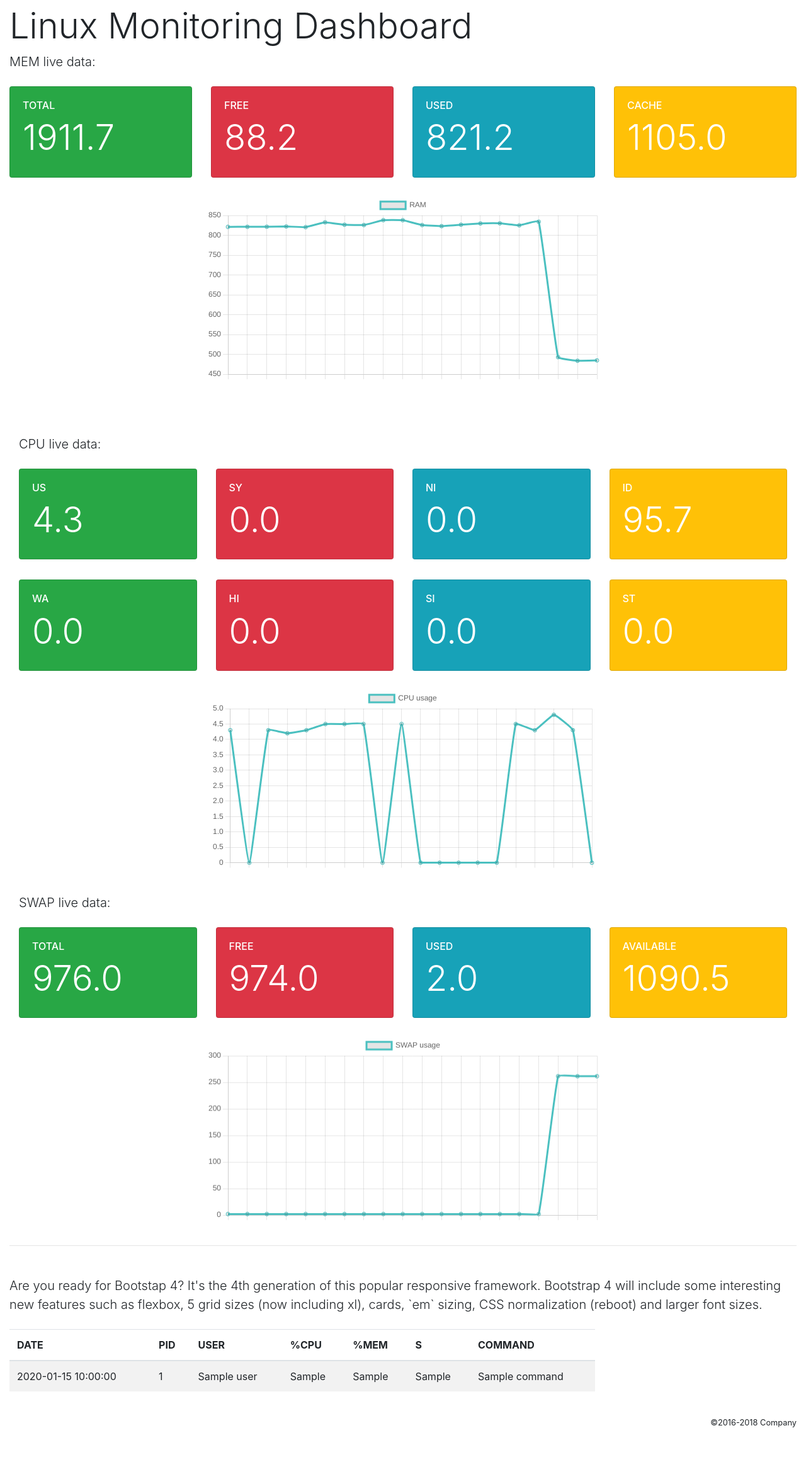
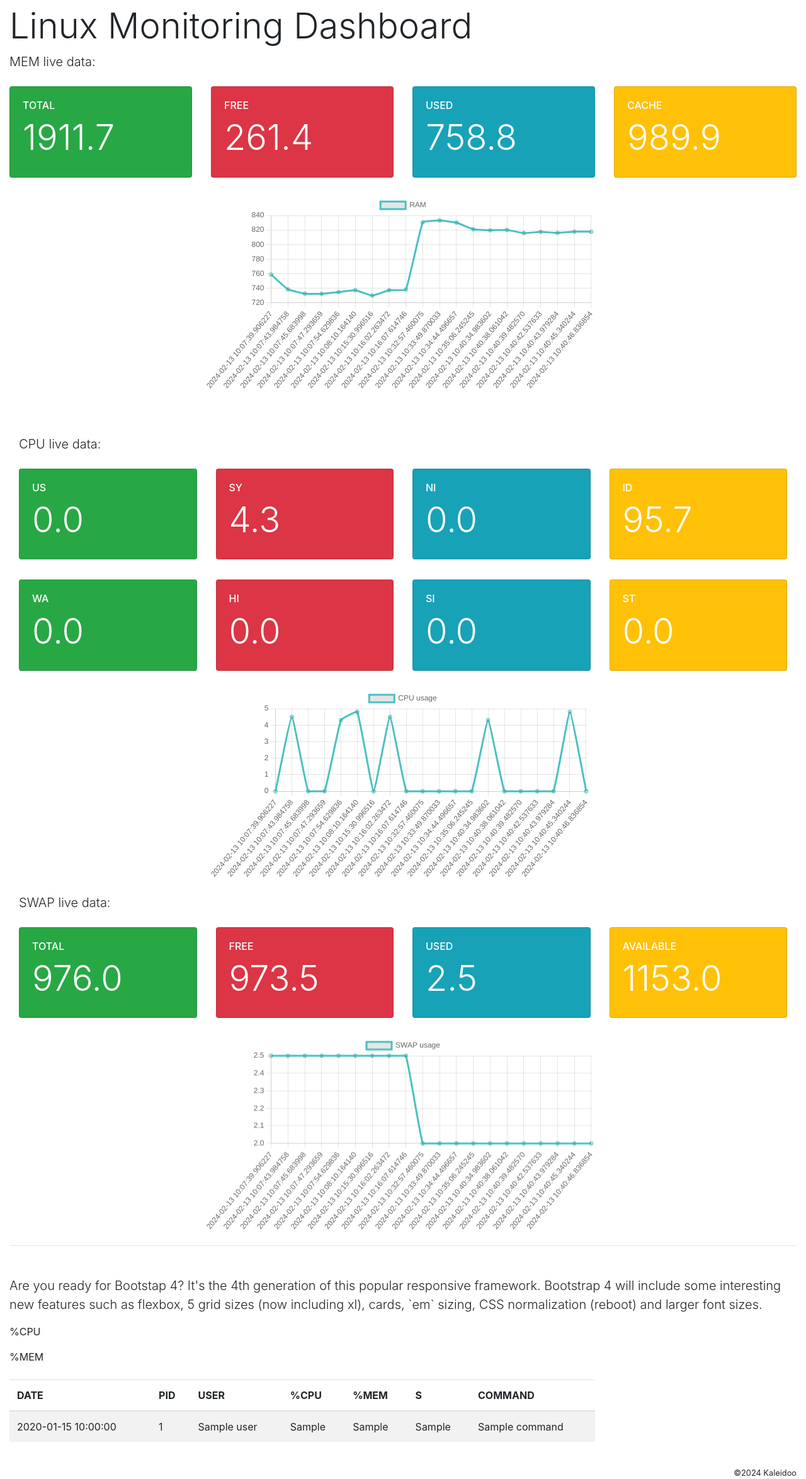
Before and after one commit to kinanhino/flask-linux-project, a Flask app: template templates/homepage.html in a window 1280 px wide. Shown: the part 56-2404 px from the top of the page at 63% size. Before the commit the page ends 2324 px from the top, so only its background shows below. Run offline with Flask 3, Linux system fonts and the light colour scheme; the template is opened without the code that fills it: values named after a table or form of the project are taken from there, most other values are stand-ins (such as "Sample title", 1, 10 or a date in 2020); some libraries are stand-ins or nearby versions.

Commit message:
project init

```diff
--- a/app.py
+++ b/app.py
@@ -39,7 +39,8 @@
 
 
 class Process(db.Model):
-    dt = db.Column(db.DateTime, nullable=False, primary_key=True)
+    num = db.Column(db.Integer, nullable=False, primary_key=True)
+    dt = db.Column(db.DateTime, nullable=False)
     pid = db.Column(db.Integer, nullable=False)
     user = db.Column(db.String(50), nullable=False)
     cpu = db.Column(db.Float, nullable=False)
@@ -51,7 +52,7 @@
 def get_monitoring_data():
     ssh = paramiko.SSHClient()
     ssh.set_missing_host_key_policy(paramiko.AutoAddPolicy())
-    ssh.connect('172.16.108.128', username='kinan', password='1827')
+    ssh.connect('172.16.137.128', username='kali', password='kali')
     stdin, stdout, stderr = ssh.exec_command('top -b -n 1')
     top_data = stdout.read().decode().strip()
     top_data = top_data.split('\n')
@@ -86,7 +87,7 @@
     proc = [] #list of dict of process
     for p in top_data[7:]:
         d = {}
-        d[top_data[6][0]] = int(p[0]) #pid
+        d[top_data[6][0]] = int(p[0]) #PID
         d[top_data[6][1]] = p[1] #USER
         d[top_data[6][7]] = p[7] #STAT
         d[top_data[6][8]] = float(p[8]) #%CPU
@@ -136,17 +137,18 @@
 
 def add_proc(proc, date):
     for p in proc:
-        if p["%CPU"]>0:
-            dt = date
-            pid = p["PID"]
-            user = p["USER"]
-            cpu = p["%CPU"]
-            mem = p["%MEM"]
-            state = p["S"]
-            command = p["COMMAND"]
-            p_obj = Process(dt=dt, pid=pid, user=user, cpu=cpu, mem=mem, state=state, command=command)
-            db.session.add(p_obj)
-            db.session.commit()
+        dt = date
+        pid = p["PID"]
+        user = p["USER"]
+        cpu = p["%CPU"]
+        mem = p["%MEM"]
+        state = p["S"]
+        command = p["COMMAND"]
+        p_obj = Process(dt=dt, pid=pid, user=user, cpu=cpu, mem=mem, state=state, command=command)
+        db.session.add(p_obj)
+        db.session.commit()
+
+
 
 
 
@@ -154,18 +156,49 @@
 def monitoring():
     try:
         cpu, mem, swap, proc, date = get_monitoring_data()
+        proc = [p for p in proc if p['%CPU']>0 or p['%MEM']>10]
+        add_cpu(cpu, date)
+        add_mem(mem, date)
+        add_swap(swap, date)
+        add_proc(proc, date)
+    except:
+        cpu = Cpu.query.order_by(Cpu.dt.desc()).first()
+        mem = Mem.query.order_by(Mem.dt.desc()).first()
+        swap = Swap.query.order_by(Swap.dt.desc()).first()
+        proc = []
+        date = datetime.now()
 
-        proc2 = [p for p in proc if p['%CPU']>0 ]
-    except:
-        monitoring()
     all_cpu = Cpu.query.all()
     all_mem = Mem.query.all()
     all_swap = Swap.query.all()
-    add_cpu(cpu, date)
-    add_mem(mem, date)
-    add_swap(swap, date)
-    add_proc(proc, date)
-    return render_template("homepage.html",cpu=cpu, mem=mem, swap=swap, proc=proc2, date=date, all_cpu=all_cpu, all_mem=all_mem, all_swap=all_swap)
+
+
+    return render_template("homepage.html",cpu=cpu, mem=mem, swap=swap, proc=proc, date=date, all_cpu=all_cpu, all_mem=all_mem, all_swap=all_swap)
+
+
+"""
+@app.route('/update-data')
+def update_data():
+    try:
+        cpu, mem, swap, proc, date = get_monitoring_data()
+        proc = [p for p in proc if p['%CPU'] > 0 or p['%MEM'] > 10]
+        add_cpu(cpu, date)
+        add_mem(mem, date)
+        add_swap(swap, date)
+        add_proc(proc, date)
+    except:
+        cpu = Cpu.query.order_by(Cpu.dt.desc()).first()
+        mem = Mem.query.order_by(Mem.dt.desc()).first()
+        swap = Swap.query.order_by(Swap.dt.desc()).first()
+        proc = []
+        date = datetime.now()
+
+    all_cpu = Cpu.query.all()
+    all_mem = Mem.query.all()
+    all_swap = Swap.query.all()
+
+    return jsonify(cpu=cpu, mem=mem, swap=swap, proc=proc, date=date)
+"""
 
 
 if __name__ == '__main__':
--- a/templates/homepage.html
+++ b/templates/homepage.html
@@ -54,7 +54,7 @@
                                 <i class="fa fa-user fa-4x"></i>
                             </div>
                             <h6 class="text-uppercase">Total</h6>
-                            <h1 class="display-4">{{mem['total']}}</h1>
+                            <h1 class="display-4" id="mem_total">{{mem['total']}}</h1>
                         </div>
                     </div>
                 </div>
@@ -65,7 +65,7 @@
                                 <i class="fa fa-list fa-4x"></i>
                             </div>
                             <h6 class="text-uppercase">Free</h6>
-                            <h1 class="display-4">{{mem['free']}}</h1>
+                            <h1 class="display-4" id="mem_free">{{mem['free']}}</h1>
                         </div>
                     </div>
                 </div>
@@ -76,7 +76,7 @@
                                 <i class="fa fa-twitter fa-4x"></i>
                             </div>
                             <h6 class="text-uppercase">Used</h6>
-                            <h1 class="display-4">{{mem['used']}}</h1>
+                            <h1 class="display-4" id="mem_used">{{mem['used']}}</h1>
                         </div>
                     </div>
                 </div>
@@ -87,7 +87,7 @@
                                 <i class="fa fa-share fa-4x"></i>
                             </div>
                             <h6 class="text-uppercase">Cache</h6>
-                            <h1 class="display-4">{{mem['cache']}}</h1>
+                            <h1 class="display-4" id="mem_cache">{{mem['cache']}}</h1>
                         </div>
                     </div>
                 </div>
@@ -109,7 +109,7 @@
   var data = {
     labels: [
       {% for entry in all_mem %}
-        "{{ entry.date }}",
+        "{{ entry.dt }}",
       {% endfor %}
     ],
     datasets: [{
@@ -255,7 +255,7 @@
   var data = {
     labels: [
       {% for entry in all_cpu %}
-        "{{ entry.date }}",
+        "{{ entry.dt }}",
       {% endfor %}
     ],
     datasets: [{
@@ -287,7 +287,7 @@
 
 <!-- end CPU graf -->
             <!-----------SWAP---------->
-            </h1>
+
             <p class="lead d-none d-sm-block">SWAP live data:</p>
 
 
@@ -354,7 +354,7 @@
   var data = {
     labels: [
       {% for entry in all_swap %}
-        "{{ entry.date }}",
+        "{{ entry.dt }}",
       {% endfor %}
     ],
     datasets: [{
@@ -398,6 +398,15 @@
                 new features such as flexbox, 5 grid sizes (now including xl), cards, `em` sizing, CSS normalization (reboot) and larger font
                 sizes.
             </p>
+            <form>
+                <p>
+                    %CPU
+                </p>
+                <p>
+                    %MEM
+                </p>
+            </form>
+
             <div class="row my-4">
 
                 <div class="col-lg-9 col-md-8">
@@ -447,8 +456,9 @@
 </div>
 <!--/.container-->
 <footer class="container-fluid">
-    <p class="text-right small">©2016-2018 Company</p>
+    <p class="text-right small">©2024 Kaleidoo</p>
 </footer>
+
 
 
 
```
Also changed, not shown: migrations/versions/dc2281c33b10_first.py (renamed from migrations/versions/fcf76c1e2b85_add_command_to_porc_migration.py, +6 -5 lines), instance/site.db.
